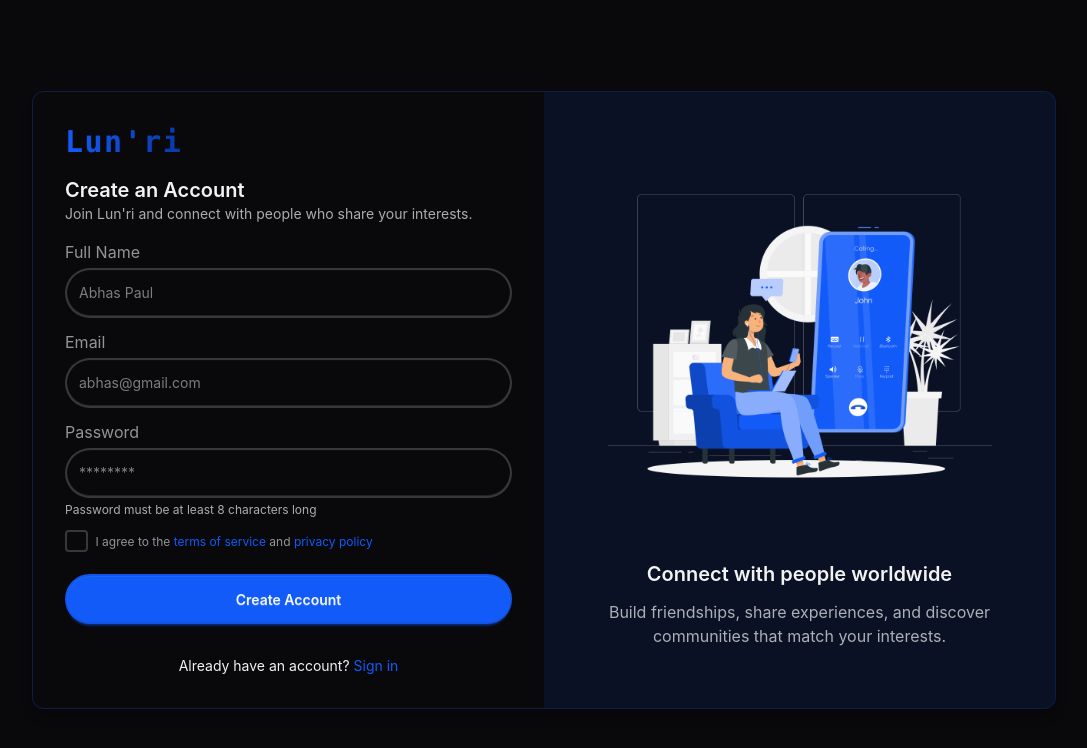
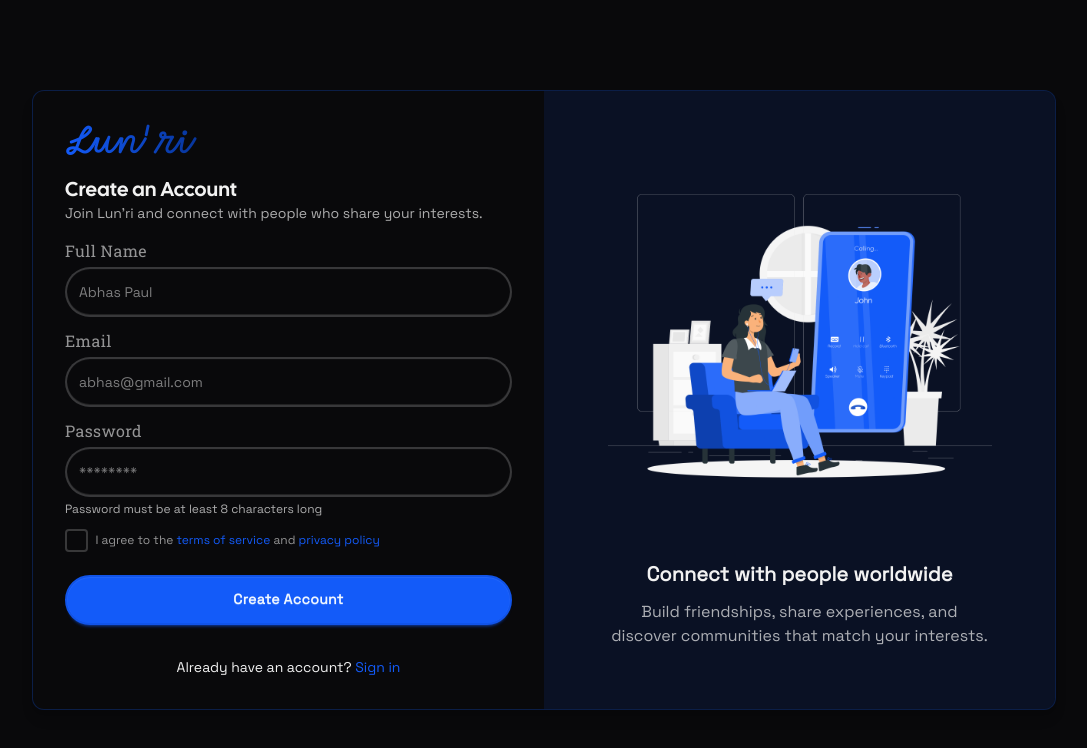
Before and after one commit to abhas-paul/Lun-ri, a React app in the folder web/: page /signup in a window 1280 px wide. Shown: the top 748 px of the page, without its empty margins (96-1183 px from the left). Built offline with nearby package versions, Linux system fonts and the light colour scheme; no server answers; the HTML template or start-up script is replaced by a standard one.

Commit message:
feat: update Login, OnBoarding, and SignUp components with custom fonts and improved styling

```diff
--- a/web/src/pages/Login.jsx
+++ b/web/src/pages/Login.jsx
@@ -45,7 +45,7 @@ function Login() {
         {/* LEFT SIDE */}
         <section className="w-full lg:w-1/2 p-4 sm:p-8 flex flex-col">
           <header className="mb-4">
-            <h1 className="text-3xl font-bold font-mono bg-clip-text text-transparent bg-gradient-to-r from-primary to-secondary tracking-wider">
+            <h1 style={{ fontFamily: "MomoSignature" }} className="text-3xl bg-clip-text text-transparent bg-gradient-to-r from-primary to-secondary tracking-wider">
               Lun'ri
             </h1>
           </header>
@@ -56,11 +56,11 @@ function Login() {
               disabled={isPending}
             >
               <header>
-                <h2 className="text-xl font-semibold">
+                <h2 className="text-xl tracking-wide" style={{ fontFamily: "CalSans" }}>
                   Welcome Back
                 </h2>
 
-                <p className="text-sm opacity-70">
+                <p className="text-sm opacity-70" style={{ fontFamily: "SpaceGrotesk" }}>
                   Sign in to continue connecting with your communities.
                 </p>
               </header>
@@ -69,7 +69,7 @@ function Login() {
                 {/* EMAIL */}
                 <section className="form-control w-full">
                   <label htmlFor="email" className="label">
-                    <span className="label-text pb-1">
+                    <span className="label-text pb-1 tracking-wide" style={{ fontFamily: "RobotoSlab" }}>
                       Email
                     </span>
                   </label>
@@ -84,13 +84,14 @@ function Login() {
                     onChange={handleChange}
                     autoComplete="email"
                     required
+                    style={{ fontFamily: "SpaceGrotesk" }}
                   />
                 </section>
 
                 {/* PASSWORD */}
                 <section className="form-control w-full">
                   <label htmlFor="password" className="label">
-                    <span className="label-text pb-1">
+                    <span className="label-text pb-1 tracking-wide" style={{ fontFamily: "RobotoSlab" }}>
                       Password
                     </span>
                   </label>
@@ -105,14 +106,16 @@ function Login() {
                     onChange={handleChange}
                     autoComplete="current-password"
                     required
+                    style={{ fontFamily: "SpaceGrotesk" }}
                   />
                 </section>
               </section>
 
               <button
-                className="btn btn-primary w-full"
+                className="btn btn-primary w-full tracking-wide"
                 type="submit"
                 disabled={isPending}
+                style={{ fontFamily: "SpaceGrotesk" }}
               >
                 {isPending ? (
                   <>
@@ -124,7 +127,7 @@ function Login() {
                 )}
               </button>
 
-              <footer className="text-center mt-4">
+              <footer className="text-center mt-4" style={{ fontFamily: "SpaceGrotesk" }}>
                 <p className="text-sm">
                   Don't have an account?{" "}
                   <Link
@@ -151,7 +154,7 @@ function Login() {
               />
             </figure>
 
-            <section className="text-center space-y-3 mt-6">
+            <section className="text-center space-y-3 mt-6" style={{ fontFamily: "SpaceGrotesk" }}>
               <h2 className="text-xl font-semibold">
                 Reconnect with your world
               </h2>
--- a/web/src/pages/OnBoarding.jsx
+++ b/web/src/pages/OnBoarding.jsx
@@ -92,9 +92,9 @@ function OnBoarding() {
       className="min-h-screen w-full flex items-center justify-center p-4 sm:p-6"
       data-theme="calmpizza"
     >
-      <article className="w-full max-w-xl bg-[#222222] rounded-2xl flex flex-col items-center py-6 sm:py-8">
+      <article className="border border-[#134fd6] w-full max-w-xl bg-[#222222] rounded-2xl flex flex-col items-center py-6 sm:py-8">
 
-        <h1 className="pt-2 text-xl sm:text-2xl text-center">
+        <h1 className="pt-2 text-xl sm:text-2xl text-center tracking-wide" style={{ fontFamily: "CalSans" }}>
           Complete Your Profile
         </h1>
 
@@ -121,8 +121,8 @@ function OnBoarding() {
           onChange={handleImageUpload}
         />
 
-        <p className="text-xs opacity-60 mt-2">
-          Upload profile picture (optional)
+        <p className="text-xs opacity-60 mt-2" style={{ fontFamily: "SpaceGrotesk" }}>
+          Upload profile picture
         </p>
 
         {/* FORM */}
@@ -132,7 +132,7 @@ function OnBoarding() {
         >
           {/* NAME (required) */}
           <div className="w-[85%] mt-4">
-            <label className="label pb-2">Full Name</label>
+            <label className="label pb-2 tracking-wide" style={{ fontFamily: "RobotoSlab" }}>Full Name</label>
             <input
               type="text"
               className="input input-bordered w-full"
@@ -141,12 +141,13 @@ function OnBoarding() {
               onChange={(e) =>
                 setFormData({ ...formData, name: e.target.value })
               }
+              style={{ fontFamily: "SpaceGrotesk" }}
             />
           </div>
 
           {/* BIO */}
           <div className="w-[85%] mt-4">
-            <label className="label pb-2">Bio</label>
+            <label className="label pb-2 tracking-wide" style={{ fontFamily: "RobotoSlab" }}>Bio</label>
             <textarea
               className="textarea textarea-bordered w-full h-24"
               placeholder="Tell us a bit about yourself"
@@ -154,12 +155,13 @@ function OnBoarding() {
               onChange={(e) =>
                 setFormData({ ...formData, bio: e.target.value })
               }
+              style={{ fontFamily: "SpaceGrotesk" }}
             />
           </div>
 
           {/* LANGUAGE */}
           <div className="w-[85%] mt-4">
-            <label className="label pb-2">Native Language</label>
+            <label className="label pb-2 tracking-wide" style={{ fontFamily: "RobotoSlab" }}>Native Language</label>
             <select
               className="select select-bordered w-full"
               value={formData.nativeLanguage}
@@ -169,6 +171,7 @@ function OnBoarding() {
                   nativeLanguage: e.target.value,
                 })
               }
+              style={{ fontFamily: "SpaceGrotesk" }}
             >
               <option value="">Select language</option>
               {LANGUAGES.map((lang) => (
@@ -181,7 +184,7 @@ function OnBoarding() {
 
           {/* LOCATION */}
           <div className="w-[85%] mt-4">
-            <label className="label pb-2">Location</label>
+            <label className="label pb-2 tracking-wide" style={{ fontFamily: "Robotoslab" }}>Location</label>
             <input
               type="text"
               className="input input-bordered w-full"
@@ -190,14 +193,16 @@ function OnBoarding() {
               onChange={(e) =>
                 setFormData({ ...formData, location: e.target.value })
               }
+              style={{ fontFamily: "SpaceGrotesk" }}
             />
           </div>
 
           {/* SUBMIT */}
           <div className="w-[85%] mt-6">
             <button
-              className="btn btn-primary w-full"
+              className="btn btn-primary w-full tracking-wide"
               disabled={isPending}
+              style={{ fontFamily: "SpaceGrotesk" }}
             >
               {isPending ? "Saving..." : "Complete Profile"}
             </button>
--- a/web/src/pages/SignUp.jsx
+++ b/web/src/pages/SignUp.jsx
@@ -53,7 +53,7 @@ function SignUp() {
         {/* LEFT SIDE */}
         <section className="w-full lg:w-1/2 p-4 sm:p-8 flex flex-col">
           <header className="mb-4">
-            <h1 className="text-3xl font-bold font-mono bg-clip-text text-transparent bg-gradient-to-r from-primary to-secondary tracking-wider">
+            <h1 style={{ fontFamily: "MomoSignature" }} className="text-3xl tracking-wider bg-clip-text text-transparent bg-gradient-to-r from-primary to-secondary">
               Lun'ri
             </h1>
           </header>
@@ -64,11 +64,11 @@ function SignUp() {
               disabled={isPending}
             >
               <header>
-                <h2 className="text-xl font-semibold">
+                <h2 style={{ fontFamily: "CalSans" }} className="text-xl tracking-wide">
                   Create an Account
                 </h2>
 
-                <p className="text-sm opacity-70">
+                <p className="text-sm opacity-70" style={{ fontFamily: "SpaceGrotesk" }}>
                   Join Lun'ri and connect with people who share your interests.
                 </p>
               </header>
@@ -77,7 +77,7 @@ function SignUp() {
                 {/* FULL NAME */}
                 <section className="form-control w-full">
                   <label htmlFor="fullName" className="label">
-                    <span className="label-text pb-1">
+                    <span className="label-text pb-1 tracking-wide" style={{ fontFamily: "RobotoSlab" }}>
                       Full Name
                     </span>
                   </label>
@@ -91,14 +91,15 @@ function SignUp() {
                     value={signupData.name}
                     onChange={handleChange}
                     autoComplete="name"
-                    required
+
+                    style={{ fontFamily: "SpaceGrotesk" }}
                   />
                 </section>
 
                 {/* EMAIL */}
                 <section className="form-control w-full">
                   <label htmlFor="email" className="label">
-                    <span className="label-text pb-1">
+                    <span className="label-text pb-1 tracking-wide" style={{ fontFamily: "RobotoSlab" }}>
                       Email
                     </span>
                   </label>
@@ -113,13 +114,14 @@ function SignUp() {
                     onChange={handleChange}
                     autoComplete="email"
                     required
+                    style={{ fontFamily: "SpaceGrotesk" }}
                   />
                 </section>
 
                 {/* PASSWORD */}
                 <section className="form-control w-full">
                   <label htmlFor="password" className="label">
-                    <span className="label-text pb-1">
+                    <span className="label-text pb-1 tracking-wide" style={{ fontFamily: "RobotoSlab" }}>
                       Password
                     </span>
                   </label>
@@ -135,15 +137,16 @@ function SignUp() {
                     autoComplete="new-password"
                     minLength={8}
                     required
+                    style={{ fontFamily: "SpaceGrotesk" }}
                   />
 
-                  <p className="text-xs opacity-70 mt-1">
+                  <p className="text-xs opacity-70 mt-1" style={{ fontFamily: "SpaceGrotesk" }}>
                     Password must be at least 8 characters long
                   </p>
                 </section>
 
                 {/* TERMS */}
-                <section className="form-control">
+                <section className="form-control" style={{ fontFamily: "SpaceGrotesk" }}>
                   <label className="label cursor-pointer justify-start gap-2">
                     <input
                       type="checkbox"
@@ -172,9 +175,10 @@ function SignUp() {
               </section>
 
               <button
-                className="btn btn-primary w-full"
+                className="btn btn-primary w-full tracking-wide"
                 type="submit"
                 disabled={isPending}
+                style={{ fontFamily: "SpaceGrotesk" }}
               >
                 {isPending ? (
                   <>
@@ -186,7 +190,7 @@ function SignUp() {
                 )}
               </button>
 
-              <footer className="text-center mt-4">
+              <footer className="text-center mt-4" style={{ fontFamily: "SpaceGrotesk" }}>
                 <p className="text-sm">
                   Already have an account?{" "}
                   <Link
@@ -213,7 +217,7 @@ function SignUp() {
               />
             </figure>
 
-            <section className="text-center space-y-3 mt-6">
+            <section className="text-center space-y-3 mt-6" style={{ fontFamily: "SpaceGrotesk" }}>
               <h2 className="text-xl font-semibold">
                 Connect with people worldwide
               </h2>
```
